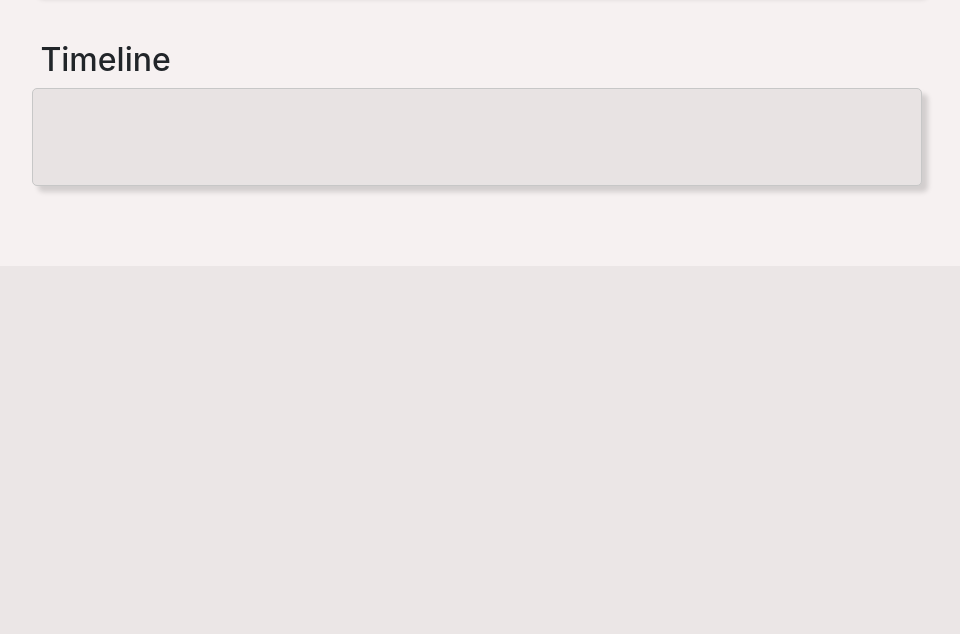
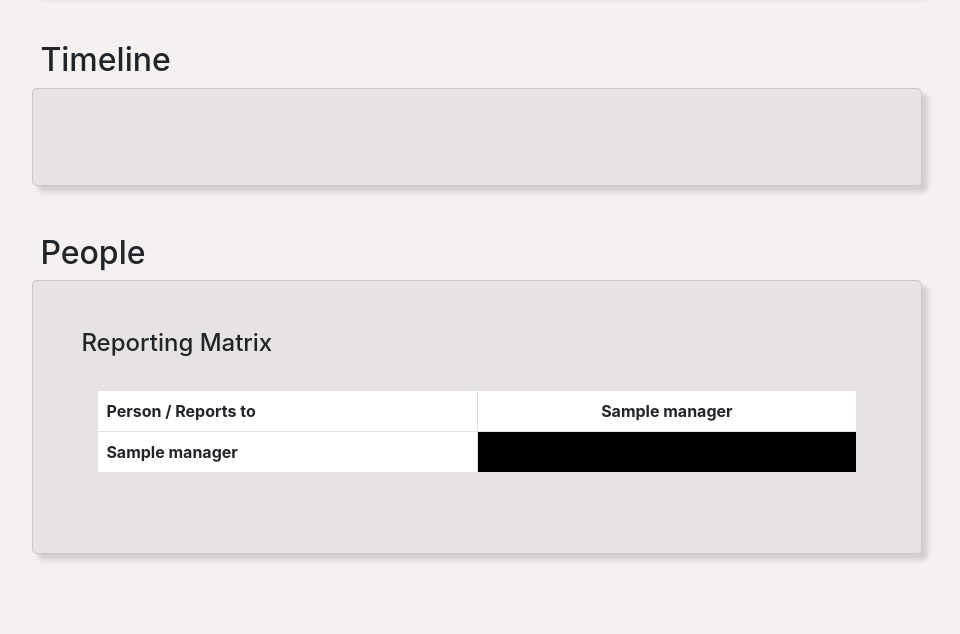
Before and after one commit to PusiaPaker/CDMP, a Flask app: template app/templates/dashboard/dashboard_project.html in a window 1280 px wide. Shown: the part 1558-2192 px from the top of the page, without its empty margins (278-1238 px from the left). Before the commit the page ends 1749 px from the top, so only its background shows below. Run offline with Flask 3, Linux system fonts and the light colour scheme; the template is opened without the code that fills it: most values are stand-ins (such as "Sample title", 1, 10 or a date in 2020); lists and menus that the app fills with data are empty.

Commit message:
reporting matrix with dummy data, people table sketch
the people table is untested. The reporting matrix uses dummy data but lets you click the squares to change who reports to who

```diff
--- a/app/static/css/dashboard.css
+++ b/app/static/css/dashboard.css
@@ -64,3 +64,44 @@
 .card:hover {
     transform: scale(1.0125);
 }
+
+.reporting-matrix-check-button{
+    appearance: none;
+    width: 100%;
+    height: 100%;
+    border: 1px solid #9e1f1f;
+    background-color: #dc3545;
+    margin: 0;
+    cursor: pointer;
+    transition: transform 0.12s ease, background-color 0.12s ease, border-color 0.12s ease, box-shadow 0.12s ease;
+}
+
+.reporting-matrix-check-button:hover{
+    transform: scale(1.025);
+}
+
+.reporting-matrix-check-button:checked{
+    background-color: #198754;
+    border-color: #146c43;
+}
+
+.reporting-matrix-table{
+    table-layout: fixed;
+}
+
+.reporting-matrix-table td{
+    max-width: 2.5rem;
+    height: 2.5rem;
+
+    padding: 0;
+}
+
+.reporting-matrix-table-container{
+    padding: 1rem;
+}
+
+.reporting-matrix-self-report-squares{
+    background-color: black;
+    height: 100%;
+    width: 100%;
+}
--- a/app/templates/dashboard/dashboard_base.html
+++ b/app/templates/dashboard/dashboard_base.html
@@ -161,6 +161,9 @@
             <!-- This should only show if you're in a specific project view, not the "total project view,"
                  unless there should be a general all project timeline too I dunno -->
             {% block timeline %}{% endblock %}
+
+            {% block people_section %}
+            {% endblock %}
         </div>
     </div>
 
--- a/app/templates/dashboard/dashboard_project.html
+++ b/app/templates/dashboard/dashboard_project.html
@@ -187,3 +187,46 @@
     const timelineChart = document.getElementById("timeline")
 </script>
 {% endblock %}
+
+{% block people_section %}
+<div id="org-chart" class="mt-5 section-header">
+    <h2 class="ps-2">People</h2>
+    <div class="container-fluid dashboard-container m-0 p-5">
+        <h4 class="mb-3">Reporting Matrix</h4>
+        <p class="small text-muted mb-3"></p>
+        <div class="reporting-matrix-table-container table-responsive">
+            <table class="table table-bordered align-middle text-center reporting-matrix-table">
+                <thead>
+                    <tr>
+                        <th class="text-start">Person / Reports to</th>
+                        {% for manager in reporting_people %}
+                            <th>{{ manager.name }}</th>
+                        {% endfor %}
+                    </tr>
+                </thead>
+                <tbody>
+                    {% for person in reporting_people %}
+                        <tr>
+                            <th scope="row" class="text-start">{{ person.name }}</th>
+                            {% for manager in reporting_people %}
+                                <td>
+                                    {% if person.id == manager.id %}
+                                        <div class="reporting-matrix-self-report-squares"></div>
+                                    {% else %}
+                                        <input
+                                            class="reporting-matrix-check-button"
+                                            type="checkbox"
+                                            id="reports-{{ person.id }}-{{ manager.id }}"
+                                            value="{{ person.id }}:{{ manager.id }}"
+                                        >
+                                    {% endif %}
+                                </td>
+                            {% endfor %}
+                        </tr>
+                    {% endfor %}
+                </tbody>
+            </table>
+        </div>
+    </div>
+</div>
+{% endblock %}
```
Also changed, not shown: app/routes/dashboard.py (+19 -1 lines), app/tables/people.py (added, +15 -0 lines), app/tables/person_reports.py (added, +17 -0 lines).
